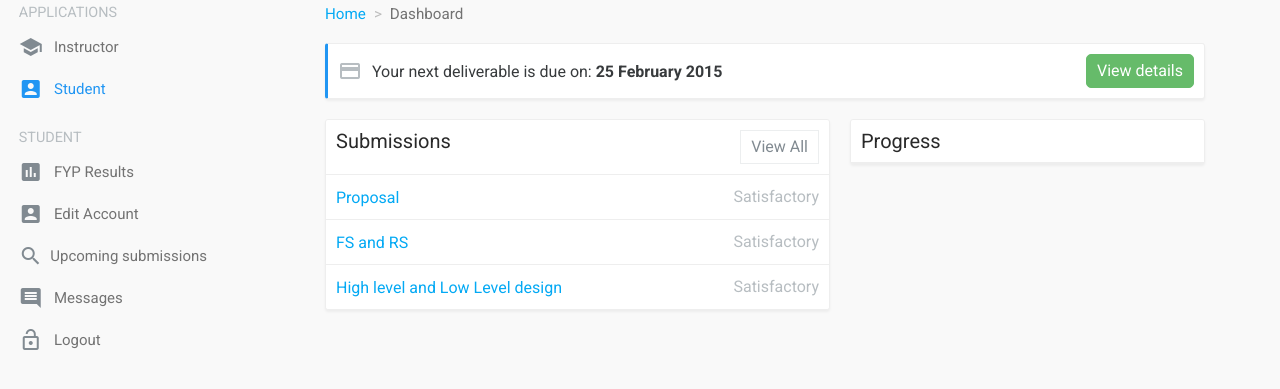
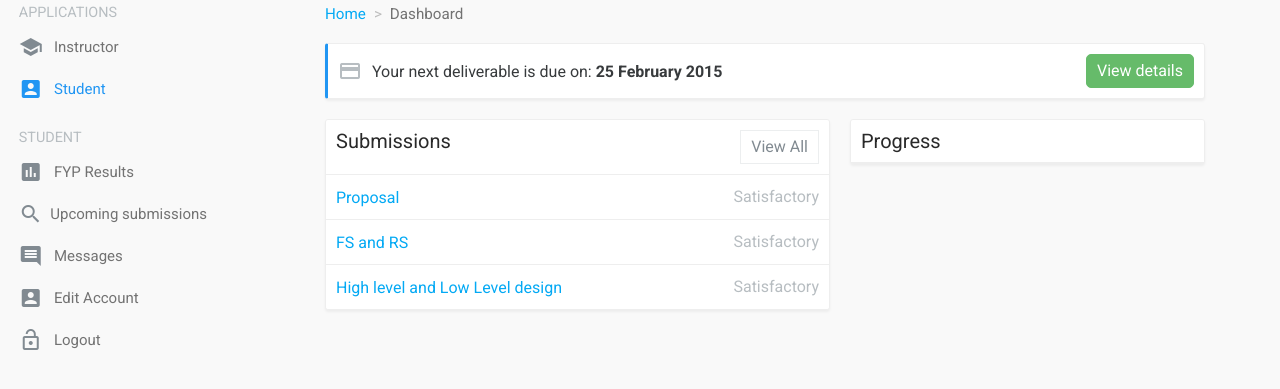
Before and after one commit to SyedSaifAli1234/fyp-check.github.io, a website: page dist/index.html in a window 1280 px wide. Shown: the part 71-460 px from the top of the page. Drawn offline with Linux system fonts and the light colour scheme.

Commit message:
Update index.html

```diff
--- a/dist/index.html
+++ b/dist/index.html
@@ -100,11 +100,7 @@
           <i class="sidebar-menu-icon material-icons">poll</i>&nbsp;FYP Results
         </a>
       </li>
-      <li class="sidebar-menu-item">
-        <a class="sidebar-menu-button" href="account-edit.html">
-          <i class="sidebar-menu-icon material-icons">account_box</i> Edit Account
-        </a>
-      </li>
+
       <li class="sidebar-menu-item">
         <a class="sidebar-menu-button" href="my-courses.html">
           <i class="sidebar-menu-icon material-icons">search</i>Upcoming submissions &nbsp; &nbsp; &nbsp; &nbsp;</a>
@@ -117,6 +113,10 @@
       </li>
 
       <li class="sidebar-menu-item">
+        <a class="sidebar-menu-button" href="account-edit.html">
+          <i class="sidebar-menu-icon material-icons">account_box</i> Edit Account
+        </a>
+      </li><li class="sidebar-menu-item">
         <a class="sidebar-menu-button" href="login.html">
           <i class="sidebar-menu-icon material-icons">lock_open</i> Logout
         </a>
```
